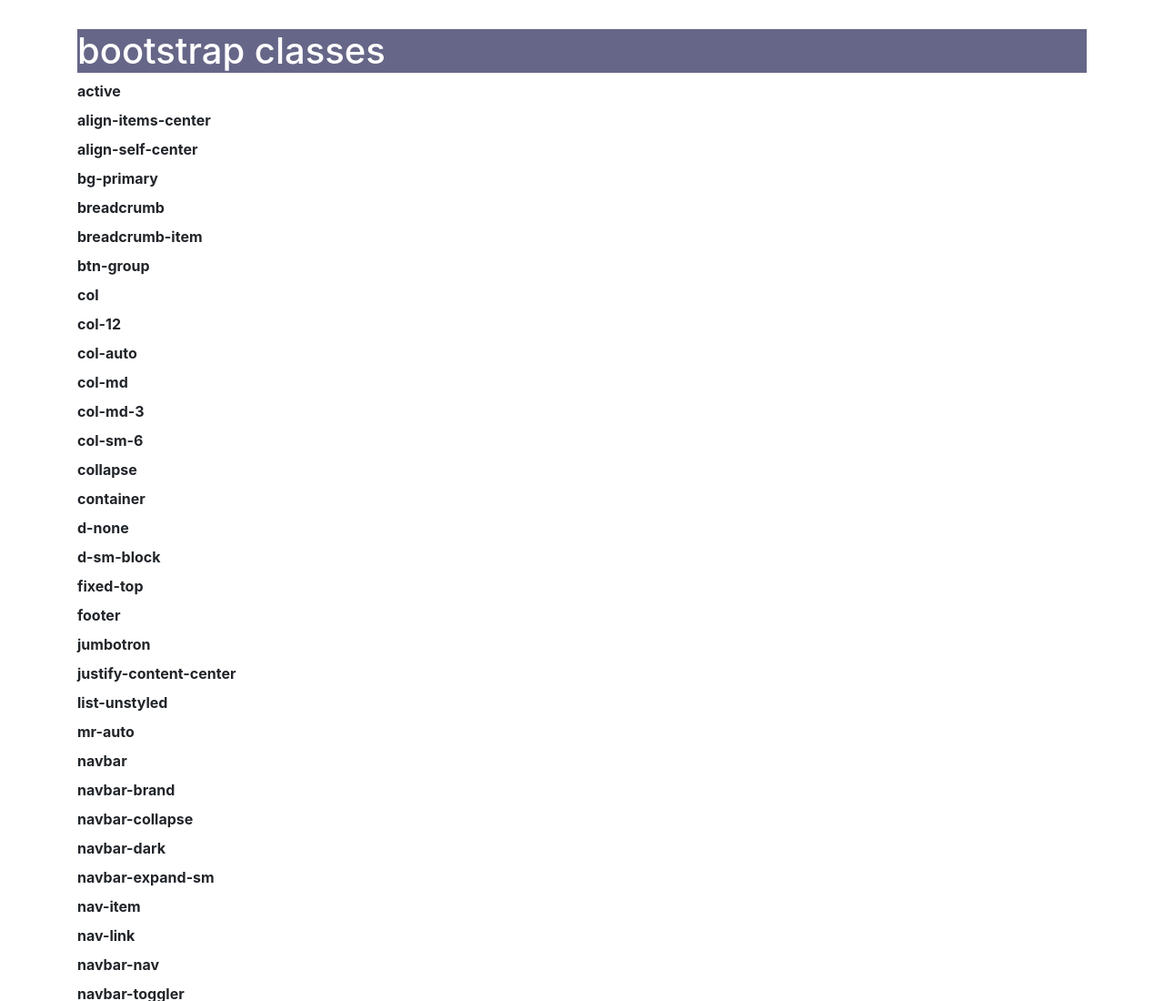
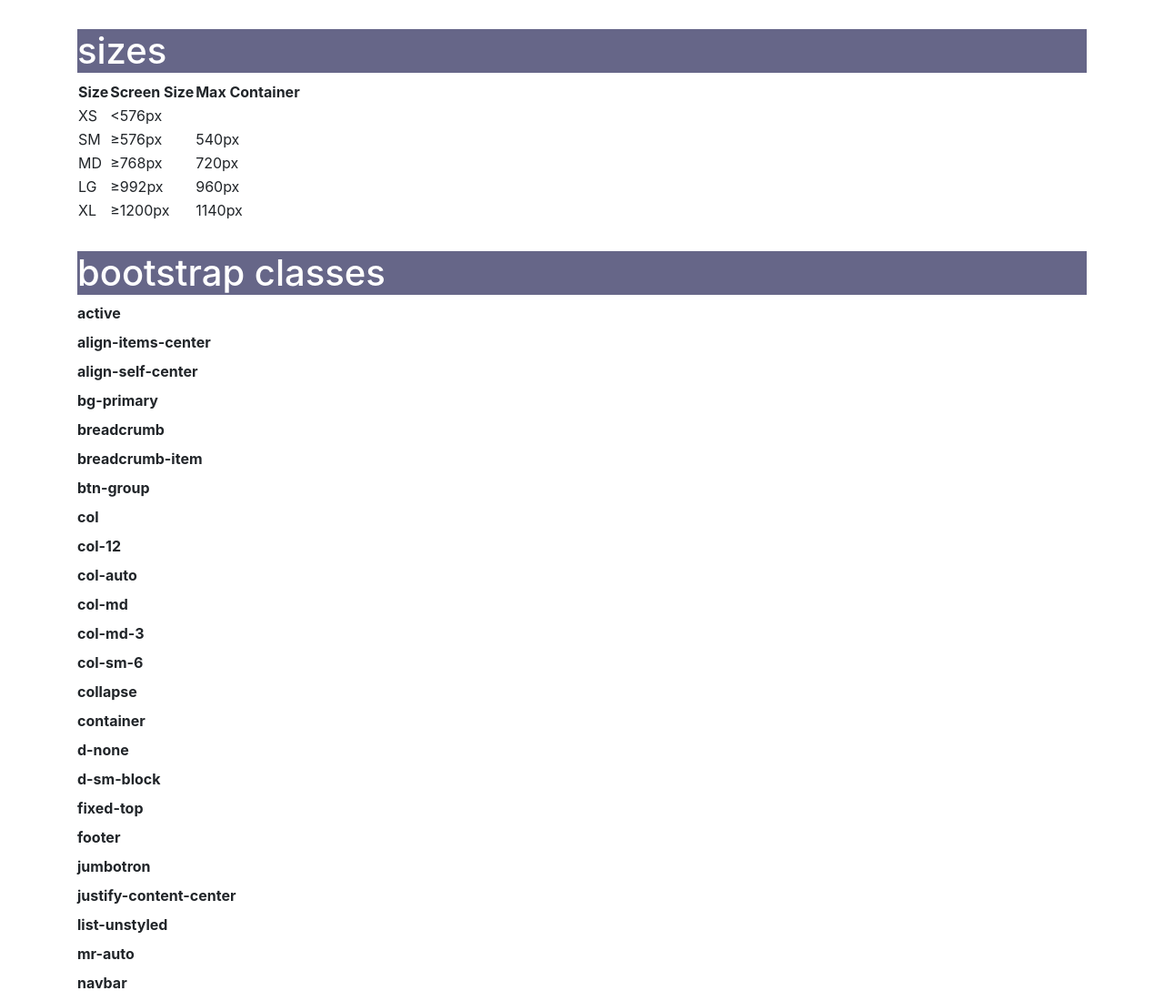
Before and after one commit to the3rdPoliceman/Docs, a website: page bootstrap-cheatsheet.html in a window 1280 px wide. Shown: the top 1100 px of the page at 91% size. Drawn offline with nearby package versions, Linux system fonts and the light colour scheme.

Commit message:
adding spot

```diff
--- a/bootstrap-cheatsheet.html
+++ b/bootstrap-cheatsheet.html
@@ -12,6 +12,39 @@
 	</head>
 	<body>
 		<div class="container">
+			<h1>sizes</h1>
+				<table>
+					<tr>
+						<th>Size</th>
+						<th>Screen Size</th>
+						<th>Max Container</th>
+					</tr>
+					<tr>
+						<td>XS</td>
+						<td>&lt;576px</td>
+						<td></td>
+					</tr>
+					<tr>
+						<td>SM</td>
+						<td>≥576px</td>
+						<td>540px</td>
+					</tr>
+					<tr>
+						<td>MD</td>
+						<td>≥768px</td>
+						<td>720px</td>
+					</tr>
+					<tr>
+						<td>LG</td>
+						<td>≥992px</td>
+						<td>960px</td>
+					</tr>
+					<tr>
+						<td>XL</td>
+						<td>≥1200px</td>
+						<td>1140px</td>
+					</tr>
+				</table>
 			<h1>bootstrap classes</h1>
 			<dl>
 				<dt class="week2">active</dt><dd></dd>
```
Also changed, not shown: index.html (+2 -0 lines), scss/lightning.scss (+36 -0 lines), css/lightning.css.
